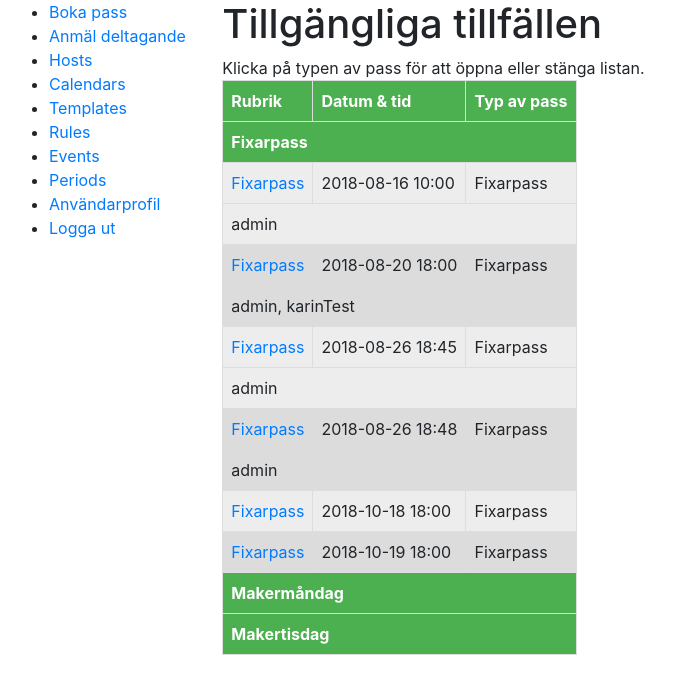
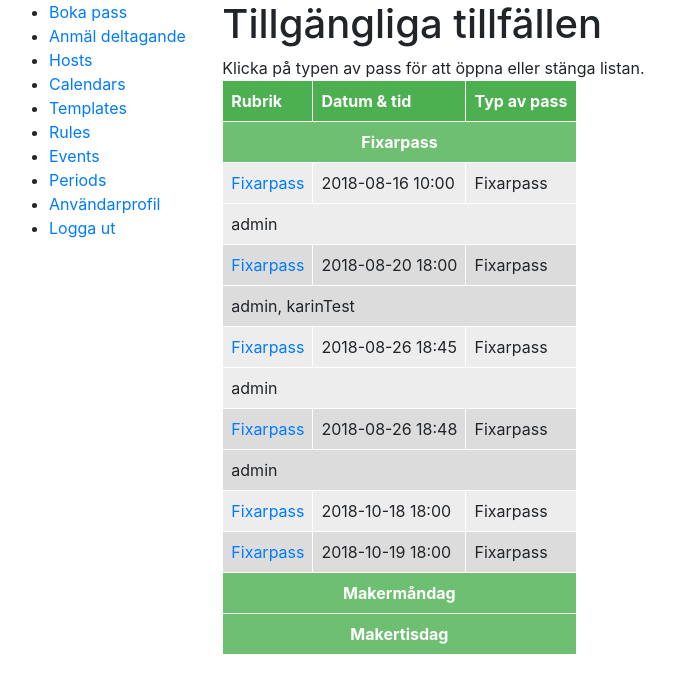
Before and after one commit to makerslink/MakersLink-Scheduling, a Django app: page /scheduler/joinEvent in a window 1280 px wide. Shown: the top 694 px of the page, without its empty margins (6-681 px from the left). Run offline with Django 3.2, Linux system fonts and the light colour scheme; a user stored in the database is signed in; data comes from the database, SQL or seed files in the repository; both versions use the stored data as it was after the commit; some libraries are stand-ins or nearby versions.

Commit message:
Moved CSS to base_generic template. Added CSS for sub heading in tables with a lighter green background.

```diff
--- a/makerslink/scheduler/templates/base_generic.html
+++ b/makerslink/scheduler/templates/base_generic.html
@@ -10,6 +10,43 @@
   {% bootstrap_css %}         {# Embed Bootstrap CSS #}
   {% bootstrap_javascript jquery='full' %}  {# Embed Bootstrap JS+jQuery #}
   {% block css %}{% endblock %}
+  <style>
+    tr.row-uneven{
+        background: #EDEDED;
+    }
+    tr.row-even{
+        background: #DCDCDC;
+    }
+    td.emph{
+        background: #6fbf72;
+        font-weight:bold;
+        color: white;
+    }
+    td, th{
+        border: 1px solid #FFFFFF;
+        padding: 8px;
+    }
+    th{
+        background: #4CAF50;
+        color: white;
+    }
+    th a{
+        color: white;
+    }
+    th a:hover {
+        color: white;
+    }
+    td.emph a{
+        color: white;
+    }
+    td.emph a:hover {
+        color: white;
+    }
+    .sub-head{
+        text-align:center;
+    }
+</style>
+
   {% block script %}{% endblock %}
 </head>
 
--- a/makerslink/scheduler/templates/scheduler/eventinstance_list.html
+++ b/makerslink/scheduler/templates/scheduler/eventinstance_list.html
@@ -1,29 +1,4 @@
 {% extends "base_generic.html" %}
-
-{% block css %}
-<style>
-    tr.row-uneven{
-        background: #EDEDED;
-    }
-    tr.row-even{
-        background: #DCDCDC;
-    }
-    td, th{
-        border: 1px solid #ddd;
-        padding: 8px;
-    }
-    th{
-        background: #4CAF50;
-        color: white
-    }
-    th a{
-        color: white
-    }
-    th a:hover {
-        color: white
-    }
-</style>
-{% endblock %}
 
 {% block content %}
     <h1>Tillgängliga tillfällen</h1>
@@ -44,7 +19,7 @@
 
             {% for template in template_list %}
                 <tr>
-                    <th colspan =3>
+                    <td class="emph sub-head" colspan =3>
                         <a data-toggle="collapse" href="#collapse{{ template.grouper }}" role="button" aria-expanded="false" aria-controls="collapseExample">
                             {{ template.grouper }}
                         </a>
```
Also changed, not shown: makerslink/scheduler/templates/eventinstance_host_form.html (+1 -15 lines), makerslink/scheduler/templates/host_list.html (+4 -4 lines), makerslink/scheduler/templates/scheduler/host_detail.html (+0 -20 lines), makerslink/makerslink/db/db.sqlite3.
